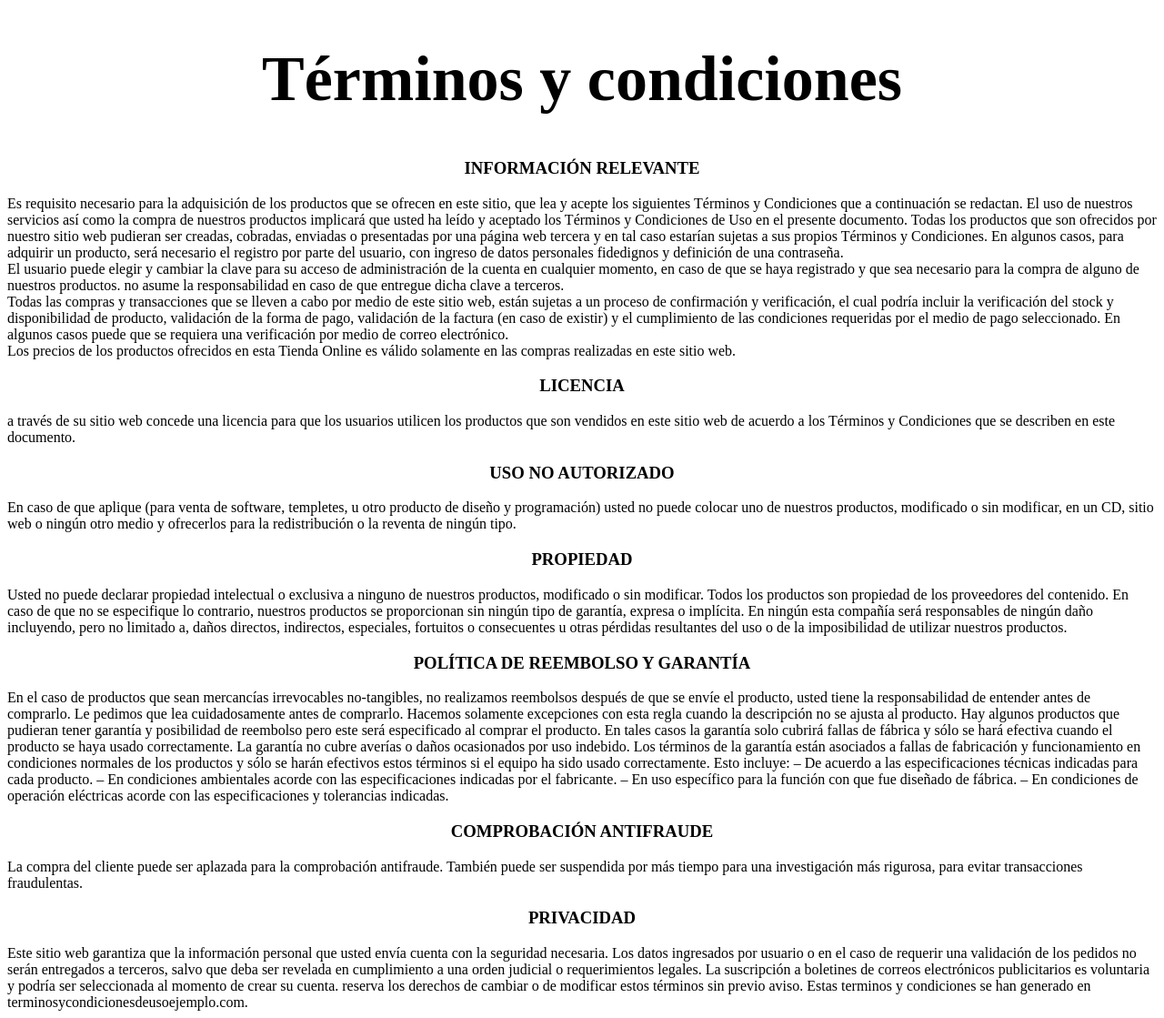
After one commit to JhanCarlos-117/Formulario, a PHP site: the page made by Ejercicios/Terminos y Condiciones.html in a window 1280 px wide. The commit adds this page. Shown: the whole page at 91% size. Run offline with PHP 8.4, Linux system fonts and the light colour scheme.

Commit message:
Terminos y Condiciones

```diff
--- a/Ejercicios/Index.php
+++ b/Ejercicios/Index.php
@@ -4,7 +4,7 @@
     <meta charset="utf-8">
     <meta name="viewport" content="width=device-width, user-scalable=no, initial-scale=1.0, maximum-scale=1.0, minimum-scale=1.0">
     <link rel="stylesheet" href="bootstrap.css">
-    <link rel="stylesheet" href="tilo.css">
+    <link rel="stylesheet" href="styles.css">
     <link rel="stylesheet" href="font-awesome.css">
     <link rel="stylesheet" href="flexslider.css">
       <link rel="stylesheet" href="https://maxcdn.bootstrapcdn.com/bootstrap/3.4.1/css/bootstrap.min.css">
@@ -40,7 +40,7 @@
   				</div>
 
           <input type="checkbox" name="terminos" value="terminos" required/>
-          <label for="terminos">Terminos y Condiciones</label><br>
+          <a href="Terminos y Condiciones.html"><label for="terminos">Terminos y Condiciones</label><br></a>
 
           <input class="btn-info" type="reset" name="borrar" value="Borrar Informacion">
           <input class="btn-info" type="submit" name="btn" value="Siguiente">
--- /dev/null
+++ b/Ejercicios/Terminos y Condiciones.html
@@ -0,0 +1,56 @@
+<!DOCTYPE html>
+<html lang="en" dir="ltr">
+  <head>
+    <meta charset="utf-8">
+    <link rel="stylesheet" href="styles.css">
+    <title>Terminos y Condiciones</title>
+  </head>
+  <body>
+    <h1>Términos y condiciones</h1>
+
+
+<h3>INFORMACIÓN RELEVANTE</h3>
+
+Es requisito necesario para la adquisición de los productos que se ofrecen en este sitio, que lea y acepte los siguientes Términos y Condiciones que a continuación se redactan. El uso de nuestros servicios así como la compra de nuestros productos implicará que usted ha leído y aceptado los Términos y Condiciones de Uso en el presente documento. Todas los productos  que son ofrecidos por nuestro sitio web pudieran ser creadas, cobradas, enviadas o presentadas por una página web tercera y en tal caso estarían sujetas a sus propios Términos y Condiciones. En algunos casos, para adquirir un producto, será necesario el registro por parte del usuario, con ingreso de datos personales fidedignos y definición de una contraseña.<br>
+
+El usuario puede elegir y cambiar la clave para su acceso de administración de la cuenta en cualquier momento, en caso de que se haya registrado y que sea necesario para la compra de alguno de nuestros productos.  no asume la responsabilidad en caso de que entregue dicha clave a terceros.<br>
+
+Todas las compras y transacciones que se lleven a cabo por medio de este sitio web, están sujetas a un proceso de confirmación y verificación, el cual podría incluir la verificación del stock y disponibilidad de producto, validación de la forma de pago, validación de la factura (en caso de existir) y el cumplimiento de las condiciones requeridas por el medio de pago seleccionado. En algunos casos puede que se requiera una verificación por medio de correo electrónico.<br>
+
+Los precios de los productos ofrecidos en esta Tienda Online es válido solamente en las compras realizadas en este sitio web.
+
+<h3>LICENCIA</h3>
+
+  a través de su sitio web concede una licencia para que los usuarios utilicen  los productos que son vendidos en este sitio web de acuerdo a los Términos y Condiciones que se describen en este documento.
+
+<h3>USO NO AUTORIZADO</h3>
+
+En caso de que aplique (para venta de software, templetes, u otro producto de diseño y programación) usted no puede colocar uno de nuestros productos, modificado o sin modificar, en un CD, sitio web o ningún otro medio y ofrecerlos para la redistribución o la reventa de ningún tipo.
+
+<h3>PROPIEDAD</h3>
+
+Usted no puede declarar propiedad intelectual o exclusiva a ninguno de nuestros productos, modificado o sin modificar. Todos los productos son propiedad  de los proveedores del contenido. En caso de que no se especifique lo contrario, nuestros productos se proporcionan  sin ningún tipo de garantía, expresa o implícita. En ningún esta compañía será  responsables de ningún daño incluyendo, pero no limitado a, daños directos, indirectos, especiales, fortuitos o consecuentes u otras pérdidas resultantes del uso o de la imposibilidad de utilizar nuestros productos.
+
+<h3>POLÍTICA DE REEMBOLSO Y GARANTÍA</h3>
+
+En el caso de productos que sean  mercancías irrevocables no-tangibles, no realizamos reembolsos después de que se envíe el producto, usted tiene la responsabilidad de entender antes de comprarlo.  Le pedimos que lea cuidadosamente antes de comprarlo. Hacemos solamente excepciones con esta regla cuando la descripción no se ajusta al producto. Hay algunos productos que pudieran tener garantía y posibilidad de reembolso pero este será especificado al comprar el producto. En tales casos la garantía solo cubrirá fallas de fábrica y sólo se hará efectiva cuando el producto se haya usado correctamente. La garantía no cubre averías o daños ocasionados por uso indebido. Los términos de la garantía están asociados a fallas de fabricación y funcionamiento en condiciones normales de los productos y sólo se harán efectivos estos términos si el equipo ha sido usado correctamente. Esto incluye:
+
+– De acuerdo a las especificaciones técnicas indicadas para cada producto.
+– En condiciones ambientales acorde con las especificaciones indicadas por el fabricante.
+– En uso específico para la función con que fue diseñado de fábrica.
+– En condiciones de operación eléctricas acorde con las especificaciones y tolerancias indicadas.
+
+<h3>COMPROBACIÓN ANTIFRAUDE</h3>
+
+La compra del cliente puede ser aplazada para la comprobación antifraude. También puede ser suspendida por más tiempo para una investigación más rigurosa, para evitar transacciones fraudulentas.
+
+<h3>PRIVACIDAD</h3>
+
+Este sitio web  garantiza que la información personal que usted envía cuenta con la seguridad necesaria. Los datos ingresados por usuario o en el caso de requerir una validación de los pedidos no serán entregados a terceros, salvo que deba ser revelada en cumplimiento a una orden judicial o requerimientos legales.
+
+La suscripción a boletines de correos electrónicos publicitarios es voluntaria y podría ser seleccionada al momento de crear su cuenta.
+
+ reserva los derechos de cambiar o de modificar estos términos sin previo aviso.
+
+Estas terminos y condiciones se han generado en terminosycondicionesdeusoejemplo.com.
+</html>
--- /dev/null
+++ b/Ejercicios/styles.css
@@ -0,0 +1,25 @@
+h1{
+  text-align: center;
+  font-size: 70px;
+}
+h3{
+  text-align: center;
+}
+FORM{
+  margin: 60px;
+
+}
+input{
+  margin: 0 -10px;
+}
+.btn-info{
+  margin-left: 60px;
+  width: 60px;
+}
+.lbl{
+  font-family: Arial Black;
+  font-size: 20px;
+  margin-left: -8px;
+}
+.sexo{
+  margin-left: 20px;
```
